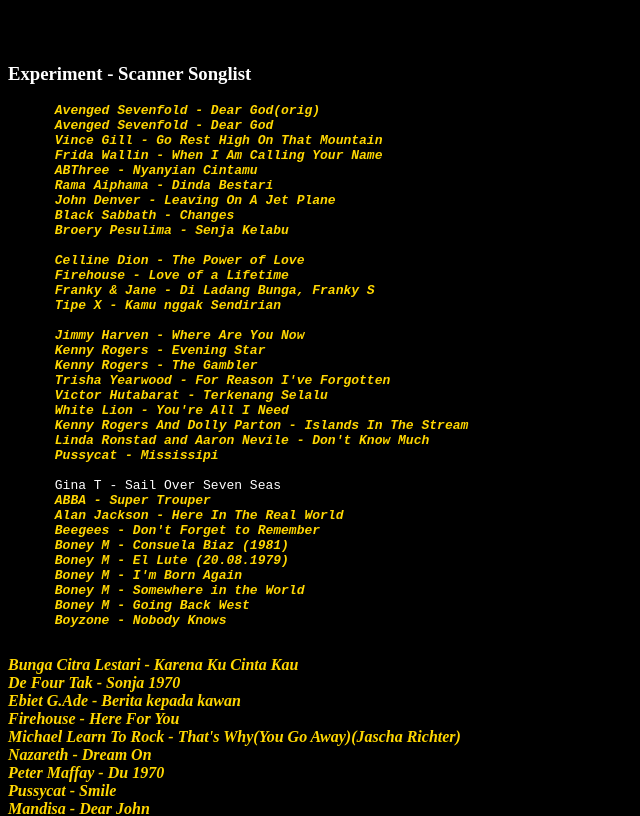
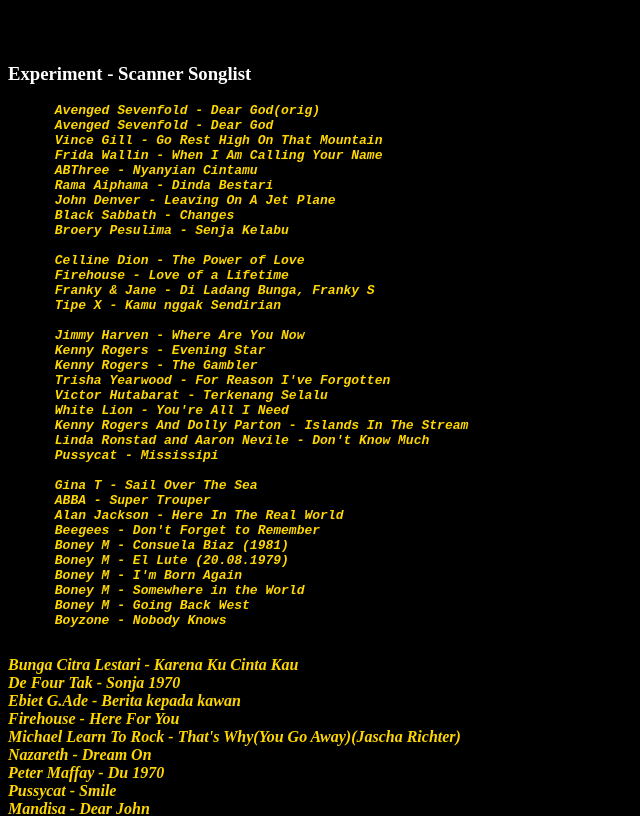
Before and after one commit to dirkncl/mp3player, a plain HTML site: page scanner.html in a window 1280 px wide. Shown: the top 816 px of the page, without its empty margins (0-640 px from the left). Drawn offline with Linux system fonts and the light colour scheme.

Commit message:
Update scanner.html

```diff
--- a/scanner.html
+++ b/scanner.html
@@ -38,7 +38,7 @@
       Linda Ronstad and Aaron Nevile - Don't Know Much
       Pussycat - Mississipi
 
-      Gina T - Sail Over Seven Seas
+      Gina T - Sail Over The Sea
       ABBA - Super Trouper
       Alan Jackson - Here In The Real World
       Beegees - Don't Forget to Remember
```
